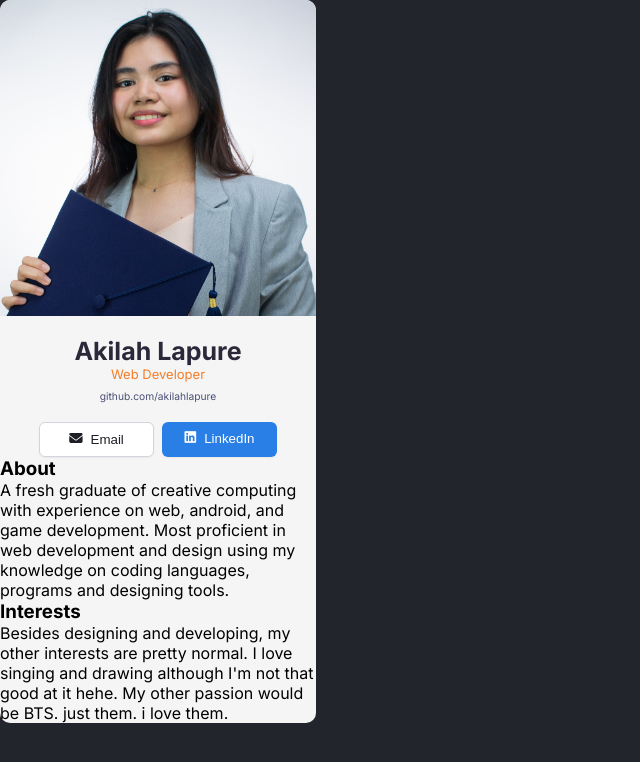
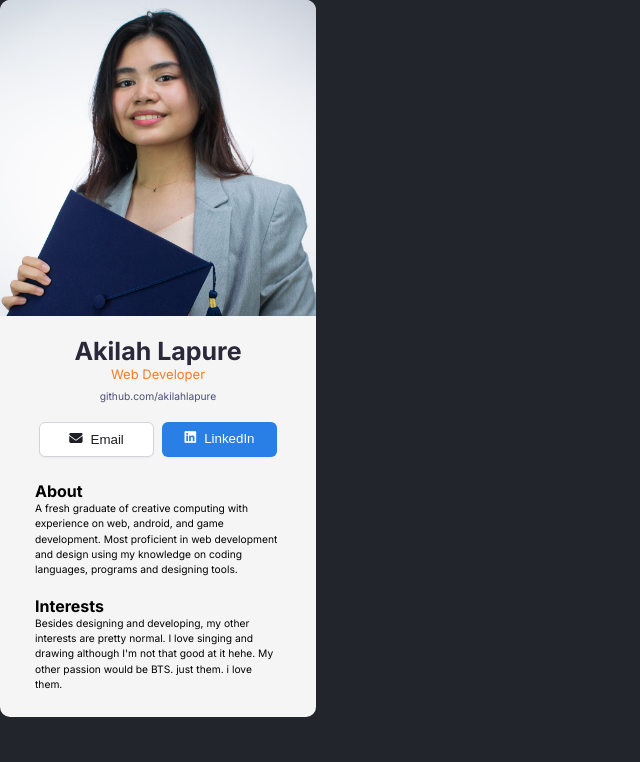
Before and after one commit to akilahlapure/react-course, a React (Vite) app in the folder digital-business-card-project/: page / in a window 1280 px wide. Shown: the top 762 px of the page, without its empty margins (0-640 px from the left). Built offline with nearby package versions, Linux system fonts and the light colour scheme.

Commit message:
update styling for about and interests section

```diff
--- a/digital-business-card-project/src/styling/main.css
+++ b/digital-business-card-project/src/styling/main.css
@@ -22,6 +22,19 @@ html[data-theme='dark'] {
 }
 
 /******** Utility Classes ********/
+#about, #interests {
+  padding-inline: 35px;
+}
+
+#about .content-heading, #interests .content-heading {
+  font-size: 16px;
+}
+
+#about .content, #interests .content {
+  font-size: 10.25px;
+  line-height: 150%;
+}
+
 /******** Reset Styling ********/
 * {
   -webkit-box-sizing: border-box;
@@ -133,4 +146,13 @@ h1, h2, h3, h4, h5, h6 {
 #info .buttons .btn-linkedin .btn-icon {
   margin-right: 8px;
 }
+
+#about {
+  padding-top: 24px;
+}
+
+#interests {
+  padding-top: 18px;
+  padding-bottom: 24px;
+}
 /*# sourceMappingURL=main.css.map */
--- a/digital-business-card-project/src/styling/main.scss
+++ b/digital-business-card-project/src/styling/main.scss
@@ -21,6 +21,19 @@
 
     .btn-icon {
         margin-right: 8px;
+    }
+}
+
+%content {
+    padding-inline: 35px;
+
+    .content-heading {
+        font-size: 16px;
+    }
+
+    .content {
+        font-size: 10.25px;
+        line-height: 150%;
     }
 }
 
@@ -86,3 +99,14 @@ h1, h2, h3, h4, h5, h6 {
         }
     }
 }
+
+#about {
+    @extend %content;
+    padding-top: 24px;
+}
+
+#interests {
+    @extend %content;
+    padding-top: 18px;
+    padding-bottom: 24px;
+}
```
Also changed, not shown: 1 other file (tests, documents, lock files or other folders).
